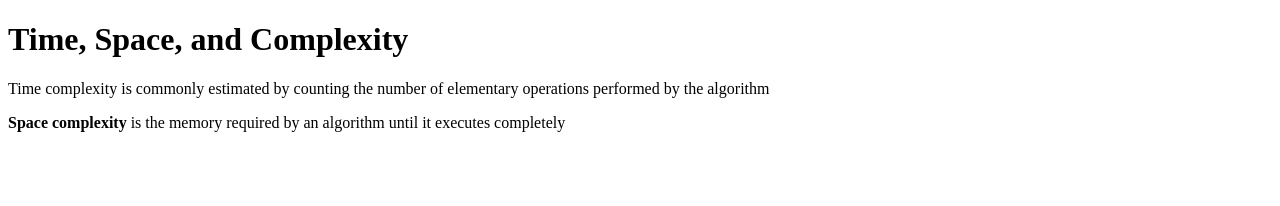
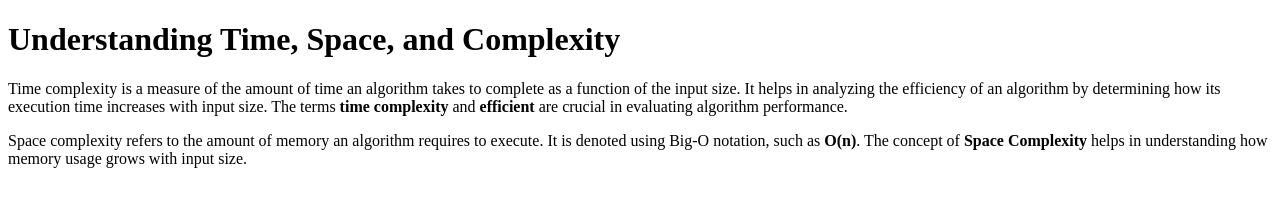
Before and after one commit to acciojob/time-and-space-complexity-FIROJ-ANSARI, a website: page main.html in a window 1280 px wide. Drawn offline with Linux system fonts and the light colour scheme.

Commit message:
created a submission

```diff
--- a/main.html
+++ b/main.html
@@ -4,12 +4,19 @@
 
 <head>
 	<link rel="stylesheet" href="styles.css">
+	<title>Time and Space Complexity</title>
 </head>
 
 <body>
-     <h1>Time, Space, and Complexity</h1>
-	<p>Time complexity is commonly estimated by counting the number of elementary operations performed by the algorithm</p>
-    <p><b>Space complexity</b> is the memory required by an algorithm until it executes completely</p>
+     <h1>Understanding Time, Space, and Complexity</h1>
+
+	<p>Time complexity is a measure of the amount of time an algorithm takes to complete as a function of the input size. It helps in analyzing the efficiency of an algorithm by determining how its execution time increases with input size.
+		The terms <b>time complexity</b> and <b>efficient</b>
+		are crucial in evaluating algorithm performance.</p>
+<p>Space complexity refers to the amount of memory an algorithm
+	requires to execute. It is denoted using Big-O notation,
+	such as <b>O(n)</b>. The concept of <b>Space Complexity</b>
+	helps in understanding how memory usage grows with input size.</p>
 	<script type="text/javascript" src="./script.js">
 </script>
 
```
